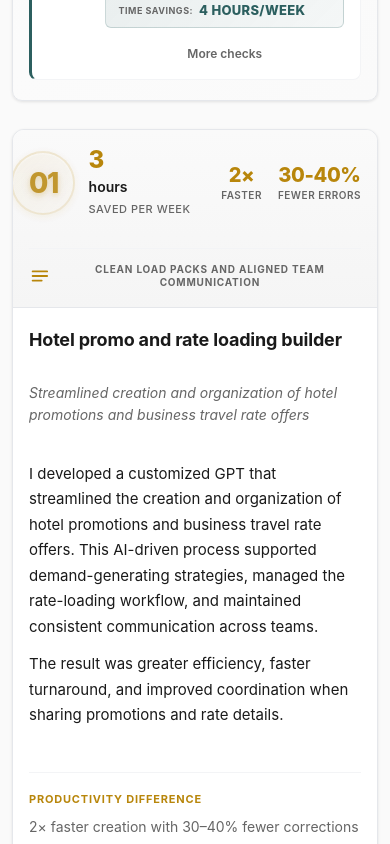
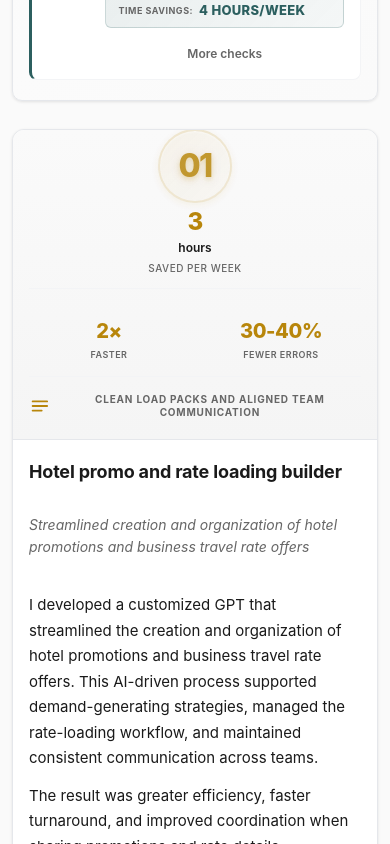
Before and after one commit to Vsetin/phg-ai, a React (Vite) app: page / in a window 390 px wide. Shown: the part 1860-2704 px from the top of the page. Built offline with nearby package versions, Linux system fonts and the light colour scheme.

Commit message:
Fix mobile card header layout - use vertical stack instead of row wrap

```diff
--- a/src/index.css
+++ b/src/index.css
@@ -1253,45 +1253,83 @@ body {
   }
 
   .card-sidebar {
-    padding: 18px 16px;
-    gap: 16px;
-    flex-direction: row;
-    align-items: center;
-    flex-wrap: wrap;
+    padding: 20px 16px;
+    gap: 0;
+    flex-direction: column;
+    align-items: stretch;
     border-bottom: 1px solid var(--border);
   }
 
   .card-number {
+    font-size: 32px;
+    margin-bottom: 16px;
+    width: 100%;
+    text-align: center;
+  }
+
+  .card-number::before {
+    width: 70px;
+    height: 70px;
+  }
+
+  .time-saved {
+    margin: 0 0 16px 0;
+    text-align: center;
+    width: 100%;
+    padding: 12px 0;
+    border-bottom: 1px solid var(--border-light);
+  }
+
+  .time-number {
     font-size: 28px;
-    margin-bottom: 0;
-  }
-
-  .card-number::before {
-    width: 60px;
-    height: 60px;
-  }
-
-  .time-saved {
-    margin: 0;
+  }
+
+  .time-unit {
+    font-size: 12px;
+  }
+
+  .time-period {
+    font-size: 10px;
   }
 
   .sidebar-stats {
     flex-direction: row;
-    gap: 16px;
-    width: auto;
-    padding: 0;
-    border: none;
+    gap: 12px;
+    width: 100%;
+    padding: 16px 0;
+    border-bottom: 1px solid var(--border-light);
+    justify-content: space-around;
+  }
+
+  .stat-item {
+    flex: 1;
+    text-align: center;
+  }
+
+  .stat-value {
+    font-size: 20px;
+    margin-bottom: 4px;
+  }
+
+  .stat-label {
+    font-size: 9px;
+    line-height: 1.3;
   }
 
   .card-category {
     width: 100%;
     border-left: none;
-    border-top: 1px solid var(--border-light);
-    padding-top: 14px;
+    border-top: none;
+    padding-top: 16px;
     padding-left: 0;
-    margin-top: 14px;
+    margin-top: 0;
     flex-direction: row;
     justify-content: center;
+    text-align: center;
+  }
+
+  .card-category span {
+    font-size: 10px;
   }
 
   .card-content {
```
